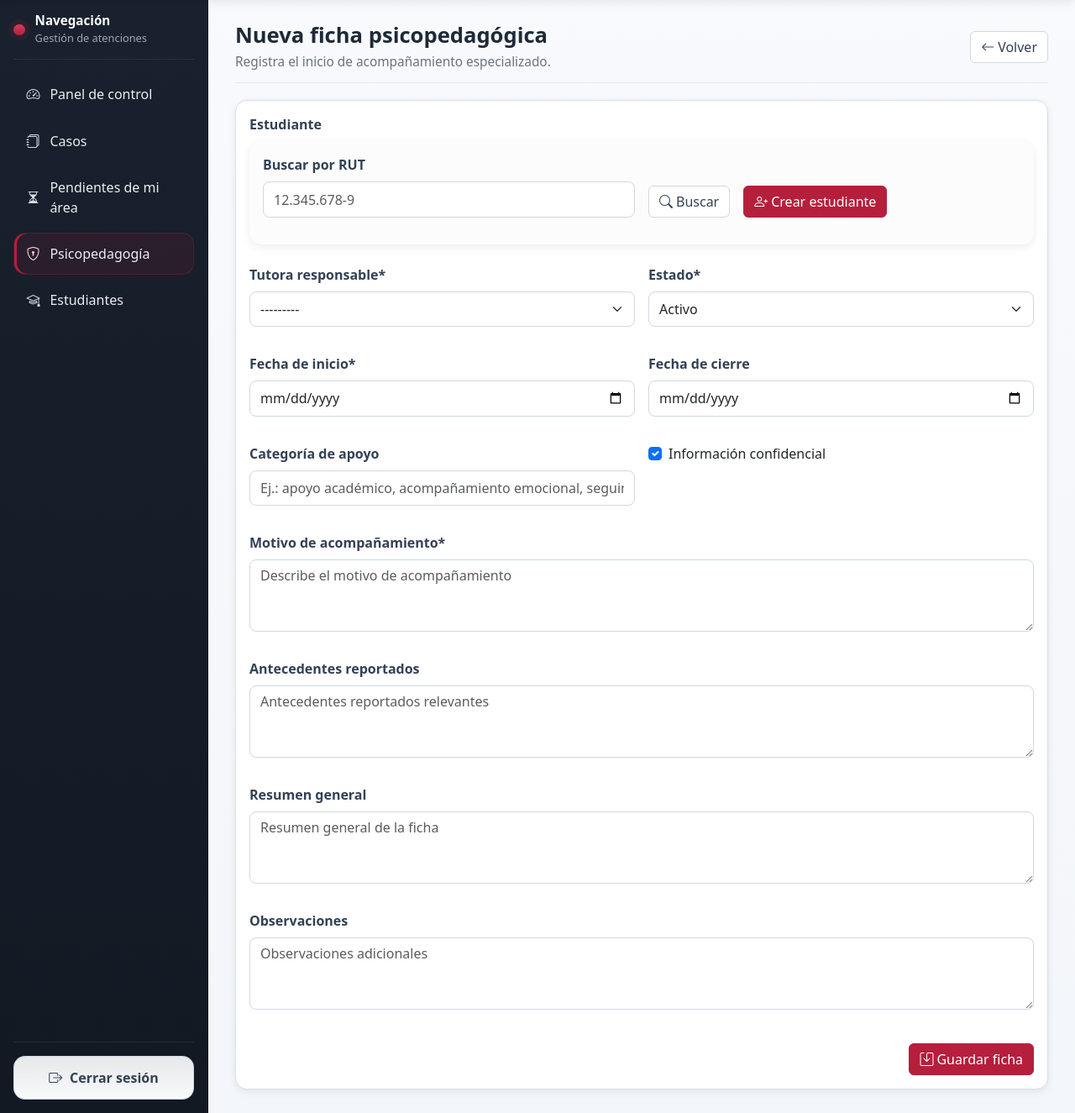
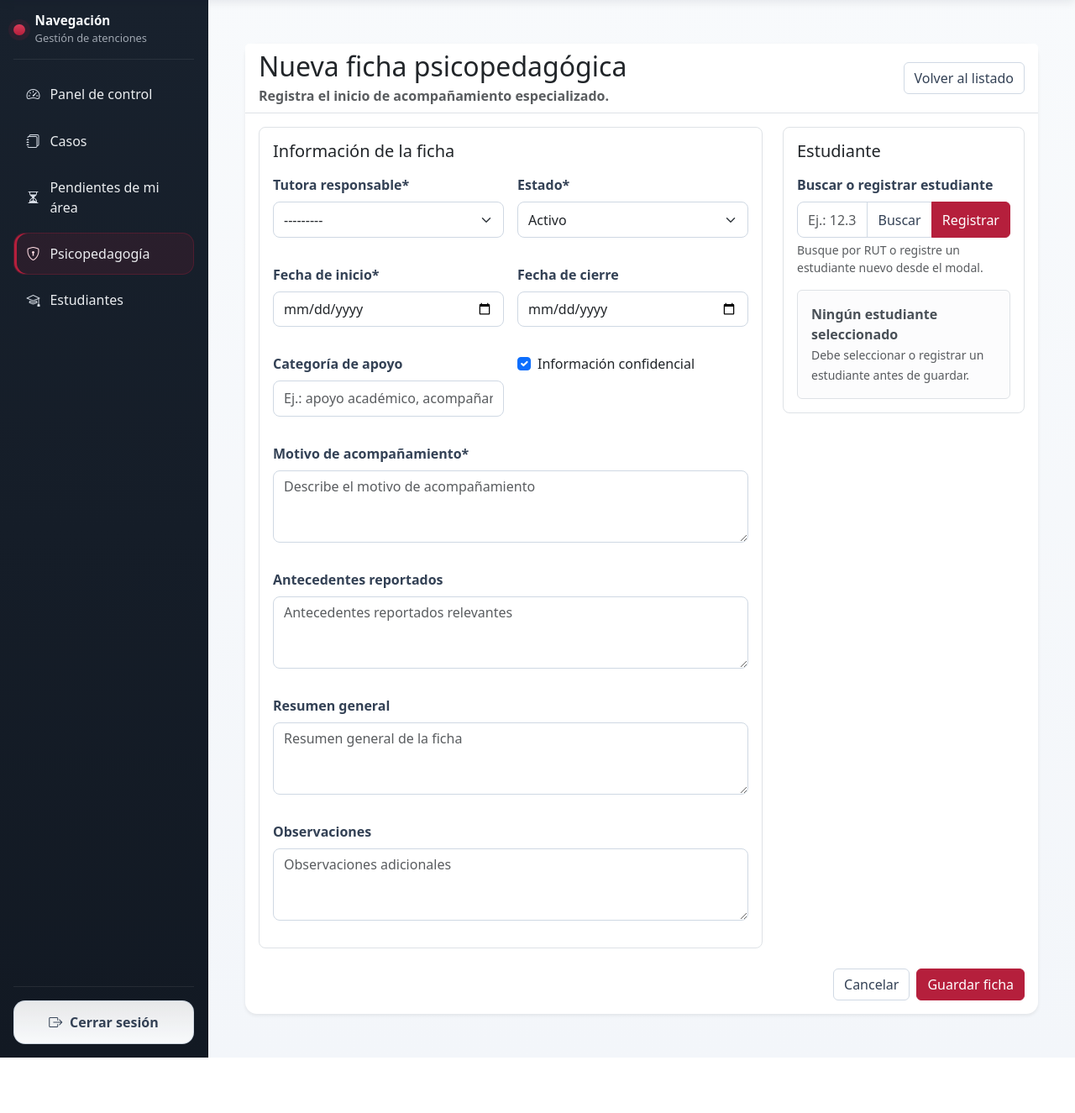
Before and after one commit to rueeen/atenciones-back, a Django app: page /psychopedagogy/nuevo/ in a window 1280 px wide. Shown: the part 64-1389 px from the top of the page at 84% size. After the commit the page ends 1323 px from the top, so only its background shows below. Run offline with Django 5.2, Linux system fonts and the light colour scheme; a user stored in the database is signed in; data comes from the database, SQL or seed files in the repository; some libraries are stand-ins or nearby versions.

Commit message:
Fix psychopedagogy student selection flow to match cases

```diff
--- a/psychopedagogy/forms.py
+++ b/psychopedagogy/forms.py
@@ -1,17 +1,11 @@
+from django import forms
+from django.contrib.auth.models import User
+
 from psychopedagogy.models import (
     PsychopedagogyAttachment,
     PsychopedagogyLogEntry,
     PsychopedagogyRecord,
 )
-from psychopedagogy.models import PsychopedagogyRecord
-from django import forms
-from django.contrib.auth.models import User
-
-from psychopedagogy.models import PsychopedagogyAttachment, PsychopedagogyLogEntry, PsychopedagogyRecord
-
-
-class DateInput(forms.DateInput):
-    input_type = 'date'
 
 
 class DateInput(forms.DateInput):
@@ -52,18 +46,10 @@ class PsychopedagogyRecordForm(forms.ModelForm):
                 'class': 'form-select d-none',
                 'id': 'id_student',
             }),
-            'responsible_tutor': forms.Select(attrs={
-                'class': 'form-select',
-            }),
-            'status': forms.Select(attrs={
-                'class': 'form-select',
-            }),
-            'start_date': DateInput(attrs={
-                'class': 'form-control',
-            }),
-            'end_date': DateInput(attrs={
-                'class': 'form-control',
-            }),
+            'responsible_tutor': forms.Select(attrs={'class': 'form-select'}),
+            'status': forms.Select(attrs={'class': 'form-select'}),
+            'start_date': DateInput(attrs={'class': 'form-control'}),
+            'end_date': DateInput(attrs={'class': 'form-control'}),
             'support_category': forms.TextInput(attrs={
                 'class': 'form-control',
                 'placeholder': 'Ej.: apoyo académico, acompañamiento emocional, seguimiento',
@@ -91,6 +77,7 @@ class PsychopedagogyRecordForm(forms.ModelForm):
         }
 
     def __init__(self, *args, **kwargs):
+        user = kwargs.pop('user', None)
         super().__init__(*args, **kwargs)
         self.fields['student'].help_text = 'Seleccione un estudiante desde el buscador.'
         self.fields['end_date'].required = False
@@ -99,18 +86,14 @@ class PsychopedagogyRecordForm(forms.ModelForm):
         self.fields['summary'].required = False
         self.fields['observations'].required = False
 
+        if user:
+            self.fields['responsible_tutor'].queryset = User.objects.filter(is_active=True).order_by('first_name', 'last_name', 'username')
+
 
 class PsychopedagogyLogEntryForm(forms.ModelForm):
     class Meta:
         model = PsychopedagogyLogEntry
-        fields = [
-            'entry_date',
-            'entry_type',
-            'title',
-            'content',
-            'agreements',
-            'next_follow_up',
-        ]
+        fields = ['entry_date', 'entry_type', 'title', 'content', 'agreements', 'next_follow_up']
         widgets = {
             'entry_date': DateInput(attrs={'class': 'form-control'}),
             'entry_type': forms.Select(attrs={'class': 'form-select'}),
@@ -128,27 +111,8 @@ class PsychopedagogyAttachmentForm(forms.ModelForm):
         widgets = {
             'attachment_type': forms.Select(attrs={'class': 'form-select'}),
             'file': forms.ClearableFileInput(attrs={'class': 'form-control'}),
-            'note': forms.TextInput(attrs={'class': 'form-control'}),
+            'note': forms.TextInput(attrs={
+                'class': 'form-control',
+                'placeholder': 'Observación breve del documento',
+            }),
         }
-
-
-class PsychopedagogyLogEntryForm(forms.ModelForm):
-    class Meta:
-        model = PsychopedagogyLogEntry
-        fields = ['entry_date', 'entry_type', 'title',
-                  'content', 'agreements', 'next_follow_up']
-        widgets = {
-            'entry_date': DateInput(attrs={'class': 'form-control'}),
-            'next_follow_up': DateInput(attrs={'class': 'form-control'}),
-            'content': forms.Textarea(attrs={'rows': 4}),
-            'agreements': forms.Textarea(attrs={'rows': 3}),
-        }
-
-
-class PsychopedagogyAttachmentForm(forms.ModelForm):
-    class Meta:
-        model = PsychopedagogyAttachment
-        fields = ['attachment_type', 'file', 'note']
-        widgets = {
-            'note': forms.TextInput(attrs={'placeholder': 'Observación breve del documento'}),
-        }
--- a/psychopedagogy/views.py
+++ b/psychopedagogy/views.py
@@ -60,6 +60,11 @@ class PsychopedagogyRecordCreateView(PsychopedagogyModuleAccessMixin, CreateView
     template_name = 'psychopedagogy/record_form.html'
     success_url = reverse_lazy('psychopedagogy:list')
 
+    def get_form_kwargs(self):
+        kwargs = super().get_form_kwargs()
+        kwargs['user'] = self.request.user
+        return kwargs
+
     def form_valid(self, form):
         form.instance.created_by = self.request.user
         messages.success(
--- a/templates/psychopedagogy/record_form.html
+++ b/templates/psychopedagogy/record_form.html
@@ -1,63 +1,33 @@
 {% extends 'base.html' %}
-{% load crispy_forms_tags %}
+{% load crispy_forms_tags static %}
 
 {% block content %}
-<div class="page-header d-flex flex-wrap justify-content-between align-items-center gap-3">
+<div class="container py-4">
+  <div class="card shadow-sm border-0">
+    <div class="card-header bg-white border-bottom">
+      <div class="d-flex flex-column flex-md-row justify-content-between align-items-md-center gap-2">
         <div>
-    <h2>Nueva ficha psicopedagógica</h2>
-    <p class="page-subtitle">Registra el inicio de acompañamiento especializado.</p>
+          <h2 class="mb-1">Nueva ficha psicopedagógica</h2>
+          <p class="text-muted mb-0">Registra el inicio de acompañamiento especializado.</p>
         </div>
-  <a class="btn btn-soft" href="{% url 'psychopedagogy:list' %}">
-    <i class="bi bi-arrow-left me-1"></i>Volver
-  </a>
-</div>
-
-<div class="card">
-  <div class="card-body">
-    <form method="post">
-      {% csrf_token %}
-
-      {{ form.student }}
-
-      <div class="mb-4">
-        <label class="form-label">Estudiante</label>
-
-        <div class="card border-0 bg-light-subtle">
-          <div class="card-body">
-            <div class="row g-3 align-items-end">
-              <div class="col-md-6">
-                <label for="student-rut-search" class="form-label">Buscar por RUT</label>
-                <input
-                  type="text"
-                  id="student-rut-search"
-                  class="form-control"
-                  placeholder="12.345.678-9"
-                >
-              </div>
-
-              <div class="col-md-auto">
-                <button type="button" class="btn btn-soft w-100" id="btn-search-student">
-                  <i class="bi bi-search me-1"></i>Buscar
-                </button>
-              </div>
-
-              <div class="col-md-auto">
-                <button type="button" class="btn btn-main w-100" id="btn-open-student-modal">
-                  <i class="bi bi-person-plus me-1"></i>Crear estudiante
-                </button>
+        <a href="{% url 'psychopedagogy:list' %}" class="btn btn-soft">Volver al listado</a>
       </div>
     </div>
 
-            <div id="student-search-result" class="mt-3"></div>
+    <div class="card-body">
+      <form method="post" id="psychopedagogy-record-form" novalidate>
+        {% csrf_token %}
 
-            {% if form.student.errors %}
-              <div class="text-danger small mt-2">
-                {{ form.student.errors|join:", " }}
+        {% if form.non_field_errors %}
+        <div class="alert alert-danger">
+          {{ form.non_field_errors }}
         </div>
         {% endif %}
-          </div>
-        </div>
-      </div>
+
+        <div class="row g-4">
+          <div class="col-lg-8">
+            <div class="border rounded-3 p-3 h-100">
+              <h5 class="mb-3">Información de la ficha</h5>
 
               <div class="row g-3">
                 <div class="col-md-6">
@@ -97,192 +67,218 @@
                   {{ form.observations|as_crispy_field }}
                 </div>
               </div>
-
-      <div class="d-flex justify-content-end mt-4">
-        <button class="btn btn-main" type="submit">
-          <i class="bi bi-save me-1"></i>Guardar ficha
-        </button>
-      </div>
-    </form>
             </div>
           </div>
 
-<div class="modal fade" id="studentCreateModal" tabindex="-1" aria-labelledby="studentCreateModalLabel" aria-hidden="true">
-  <div class="modal-dialog modal-lg modal-dialog-scrollable">
-    <div class="modal-content">
-      <div class="modal-header">
-        <h5 class="modal-title" id="studentCreateModalLabel">Crear estudiante</h5>
-        <button type="button" class="btn-close" data-bs-dismiss="modal" aria-label="Cerrar"></button>
+          <div class="col-lg-4">
+            <div class="border rounded-3 p-3">
+              <h5 class="mb-3">Estudiante</h5>
+
+              {{ form.student }}
+              {% if form.student.errors %}
+              <div class="text-danger small mb-2">{{ form.student.errors|join:', ' }}</div>
+              {% endif %}
+
+              <div class="mb-3">
+                <label class="form-label fw-semibold">Buscar o registrar estudiante</label>
+                <div class="input-group">
+                  <input type="text" id="student-search" class="form-control" placeholder="Ej.: 12.345.678-9">
+                  <button class="btn btn-soft" type="button" id="btn-search-student-main">Buscar</button>
+                  <button class="btn btn-main" type="button" data-bs-toggle="modal" data-bs-target="#studentModal">Registrar</button>
                 </div>
-      <div class="modal-body" id="student-create-form-container">
-        <div class="text-center py-4 text-muted">
-          Cargando formulario...
+                <div class="form-text">Busque por RUT o registre un estudiante nuevo desde el modal.</div>
               </div>
+
+              <div id="student-search-feedback" class="small mb-2"></div>
+
+              <div class="alert alert-light border mb-0" id="student-selected-box">
+                <div class="fw-semibold">Ningún estudiante seleccionado</div>
+                <small class="text-muted">Debe seleccionar o registrar un estudiante antes de guardar.</small>
               </div>
             </div>
           </div>
         </div>
 
+        <div class="d-flex justify-content-end gap-2 mt-4">
+          <a href="{% url 'psychopedagogy:list' %}" class="btn btn-soft">Cancelar</a>
+          <button class="btn btn-main" type="submit">Guardar ficha</button>
+        </div>
+      </form>
+    </div>
+  </div>
+</div>
+
+<div class="modal fade" id="studentModal" tabindex="-1" aria-labelledby="studentModalLabel" aria-hidden="true">
+  <div class="modal-dialog modal-lg modal-dialog-scrollable">
+    <div class="modal-content">
+      <div class="modal-header">
+        <h5 class="modal-title" id="studentModalLabel">Buscar o registrar estudiante</h5>
+        <button type="button" class="btn-close" data-bs-dismiss="modal" aria-label="Close"></button>
+      </div>
+      <div class="modal-body">
+        <div class="mb-3">
+          <label class="form-label">RUT</label>
+          <div class="input-group">
+            <input type="text" class="form-control" id="modal-student-rut" placeholder="Ingrese RUT">
+            <button type="button" class="btn btn-outline-primary" id="btn-search-student-modal">Buscar</button>
+          </div>
+          <div class="form-text">Si el estudiante existe, se seleccionará automáticamente.</div>
+        </div>
+
+        <div id="student-search-results" class="mb-3"></div>
+
+        <hr>
+
+        <h6 class="mb-3">Registrar estudiante</h6>
+        <p class="text-muted small">Si el estudiante no existe, puede registrarlo desde este modal.</p>
+
+        <div id="student-create-form-container"></div>
+      </div>
+    </div>
+  </div>
+</div>
+
+<script src="{% static 'js/student_career_dependency.js' %}"></script>
 <script>
-  const studentSelect = document.getElementById('id_student');
-  const rutSearchInput = document.getElementById('student-rut-search');
-  const searchButton = document.getElementById('btn-search-student');
-  const resultContainer = document.getElementById('student-search-result');
-  const openModalButton = document.getElementById('btn-open-student-modal');
-  const studentModalElement = document.getElementById('studentCreateModal');
-  const studentModal = new bootstrap.Modal(studentModalElement);
-  const studentFormContainer = document.getElementById('student-create-form-container');
+  document.addEventListener('DOMContentLoaded', function () {
+    const modalElement = document.getElementById('studentModal');
+    const container = document.getElementById('student-create-form-container');
+    const hiddenStudentInput = document.getElementById('id_student');
+    const studentSelectedBox = document.getElementById('student-selected-box');
+    const studentSearchInput = document.getElementById('student-search');
+    const modalStudentSearchInput = document.getElementById('modal-student-rut');
+    const mainSearchButton = document.getElementById('btn-search-student-main');
+    const modalSearchButton = document.getElementById('btn-search-student-modal');
+    const mainSearchFeedback = document.getElementById('student-search-feedback');
+    const modalSearchResults = document.getElementById('student-search-results');
 
-  function renderSelectedStudent(student) {
-    resultContainer.innerHTML = `
-      <div class="alert alert-success d-flex justify-content-between align-items-center mb-0">
-        <div>
-          <strong>Estudiante seleccionado:</strong><br>
-          ${student.full_name} (${student.rut})
-        </div>
-        <button type="button" class="btn btn-sm btn-outline-secondary" id="clear-selected-student">
-          Cambiar
-        </button>
-      </div>
+    const setStudentSelection = (student) => {
+      hiddenStudentInput.innerHTML = '';
+      const option = document.createElement('option');
+      option.value = student.id;
+      option.textContent = student.label;
+      option.selected = true;
+      hiddenStudentInput.appendChild(option);
+
+      studentSelectedBox.innerHTML = `
+        <div class="fw-semibold">${student.full_name}</div>
+        <small class="text-muted">${student.rut}</small>
       `;
+    };
 
-    const clearBtn = document.getElementById('clear-selected-student');
-    clearBtn.addEventListener('click', function () {
-      studentSelect.value = '';
-      resultContainer.innerHTML = '';
-      rutSearchInput.value = '';
+    const searchStudentByRut = (rut, outputElement) => {
+      const normalizedRut = (rut || '').trim();
+      if (!normalizedRut) {
+        outputElement.innerHTML = '<span class="text-danger">Debe ingresar un RUT.</span>';
+        return;
+      }
+
+      outputElement.innerHTML = '<span class="text-muted">Buscando...</span>';
+
+      fetch(`{% url 'students:by_rut' %}?rut=${encodeURIComponent(normalizedRut)}`)
+        .then(async (response) => {
+          const data = await response.json();
+          if (!response.ok) {
+            throw data;
+          }
+          return data;
+        })
+        .then((data) => {
+          setStudentSelection(data);
+          outputElement.innerHTML = '<span class="text-success">Estudiante encontrado y seleccionado.</span>';
+          if (modalElement && modalElement.classList.contains('show')) {
+            const modal = bootstrap.Modal.getInstance(modalElement);
+            if (modal) {
+              modal.hide();
+            }
+          }
+        })
+        .catch((error) => {
+          outputElement.innerHTML = `<span class="text-danger">${error.message || 'No se encontró el estudiante.'}</span>`;
+        });
+    };
+
+    if (mainSearchButton) {
+      mainSearchButton.addEventListener('click', function () {
+        searchStudentByRut(studentSearchInput.value, mainSearchFeedback);
       });
     }
 
-  async function searchStudentByRut() {
-    const rut = rutSearchInput.value.trim();
-
-    if (!rut) {
-      resultContainer.innerHTML = `
-        <div class="alert alert-warning mb-0">
-          Ingrese un RUT para buscar.
-        </div>
-      `;
-      return;
+    if (studentSearchInput) {
+      studentSearchInput.addEventListener('keydown', function (event) {
+        if (event.key === 'Enter') {
+          event.preventDefault();
+          searchStudentByRut(studentSearchInput.value, mainSearchFeedback);
+        }
+      });
     }
 
-    resultContainer.innerHTML = `
-      <div class="text-muted small">Buscando estudiante...</div>
-    `;
-
-    try {
-      const response = await fetch(`{% url 'students:by_rut' %}?rut=${encodeURIComponent(rut)}`);
-      const data = await response.json();
-
-      if (data.found) {
-        studentSelect.value = data.id;
-        renderSelectedStudent({
-          id: data.id,
-          full_name: data.full_name,
-          rut: data.rut
-        });
-      } else {
-        resultContainer.innerHTML = `
-          <div class="alert alert-warning d-flex justify-content-between align-items-center mb-0">
-            <div>No se encontró un estudiante con ese RUT.</div>
-            <button type="button" class="btn btn-sm btn-main" id="btn-create-from-search">
-              Crear estudiante
-            </button>
-          </div>
-        `;
-
-        document.getElementById('btn-create-from-search').addEventListener('click', async function () {
-          await loadStudentCreateForm();
-          const rutField = studentFormContainer.querySelector('#id_rut');
-          if (rutField) {
-            rutField.value = rut;
-          }
-          studentModal.show();
+    if (modalSearchButton) {
+      modalSearchButton.addEventListener('click', function () {
+        searchStudentByRut(modalStudentSearchInput.value, modalSearchResults);
       });
     }
-    } catch (error) {
-      resultContainer.innerHTML = `
-        <div class="alert alert-danger mb-0">
-          Ocurrió un error al buscar el estudiante.
-        </div>
-      `;
-    }
-  }
 
-  async function loadStudentCreateForm() {
-    studentFormContainer.innerHTML = `
-      <div class="text-center py-4 text-muted">Cargando formulario...</div>
-    `;
-
-    const response = await fetch("{% url 'students:modal_create' %}");
-    const data = await response.json();
-    studentFormContainer.innerHTML = data.html;
-
+    if (modalElement && container) {
+      modalElement.addEventListener('show.bs.modal', function () {
+        fetch("{% url 'students:modal_create' %}")
+          .then(response => response.json())
+          .then(data => {
+            container.innerHTML = data.html;
             bindStudentCreateForm();
+          })
+          .catch(() => {
+            container.innerHTML = '<div class="alert alert-danger mb-0">No se pudo cargar el formulario de estudiante.</div>';
+          });
+      });
     }
 
     function bindStudentCreateForm() {
       const form = document.getElementById('student-create-form');
       if (!form) return;
 
-    form.addEventListener('submit', async function (event) {
+      form.addEventListener('submit', function (event) {
         event.preventDefault();
-
         const formData = new FormData(form);
 
-      try {
-        const response = await fetch(form.action, {
+        fetch(form.action, {
           method: 'POST',
           body: formData,
-        });
-
+          headers: { 'X-Requested-With': 'XMLHttpRequest' }
+        })
+          .then(async response => {
             const data = await response.json();
-
-        if (data.success) {
-          let option = Array.from(studentSelect.options).find(opt => opt.value === String(data.id));
-
-          if (!option) {
-            option = document.createElement('option');
-            option.value = data.id;
-            option.textContent = data.label;
-            studentSelect.appendChild(option);
+            return { ok: response.ok, data };
+          })
+          .then(({ ok, data }) => {
+            if (ok && data.success) {
+              setStudentSelection(data);
+              const modal = bootstrap.Modal.getInstance(modalElement);
+              if (modal) {
+                modal.hide();
+              }
+              mainSearchFeedback.innerHTML = '<span class="text-success">Estudiante registrado y seleccionado.</span>';
+              return;
             }
 
-          studentSelect.value = data.id;
-          rutSearchInput.value = data.rut;
-          renderSelectedStudent({
-            id: data.id,
-            full_name: data.full_name,
-            rut: data.rut,
+            container.innerHTML = data.html;
+            bindStudentCreateForm();
+          })
+          .catch(() => {
+            modalSearchResults.innerHTML = '<span class="text-danger">No se pudo registrar el estudiante.</span>';
           });
-
-          studentModal.hide();
-        } else {
-          studentFormContainer.innerHTML = data.html;
-          bindStudentCreateForm();
-        }
-      } catch (error) {
-        studentFormContainer.innerHTML = `
-          <div class="alert alert-danger mb-0">
-            Ocurrió un error al guardar el estudiante.
-          </div>
-        `;
-      }
       });
     }
 
-  searchButton.addEventListener('click', searchStudentByRut);
-
-  rutSearchInput.addEventListener('keydown', function (event) {
-    if (event.key === 'Enter') {
-      event.preventDefault();
-      searchStudentByRut();
+    if (hiddenStudentInput && hiddenStudentInput.value) {
+      const selected = hiddenStudentInput.options[hiddenStudentInput.selectedIndex];
+      setStudentSelection({
+        id: hiddenStudentInput.value,
+        label: selected ? selected.textContent : hiddenStudentInput.value,
+        full_name: selected ? selected.textContent.split(' - ').slice(1).join(' - ') : 'Estudiante seleccionado',
+        rut: selected ? selected.textContent.split(' - ')[0] : '',
+      });
     }
-  });
-
-  openModalButton.addEventListener('click', async function () {
-    await loadStudentCreateForm();
-    studentModal.show();
   });
 </script>
 {% endblock %}
```
Lines whose indentation alone changed are shown as unchanged.
